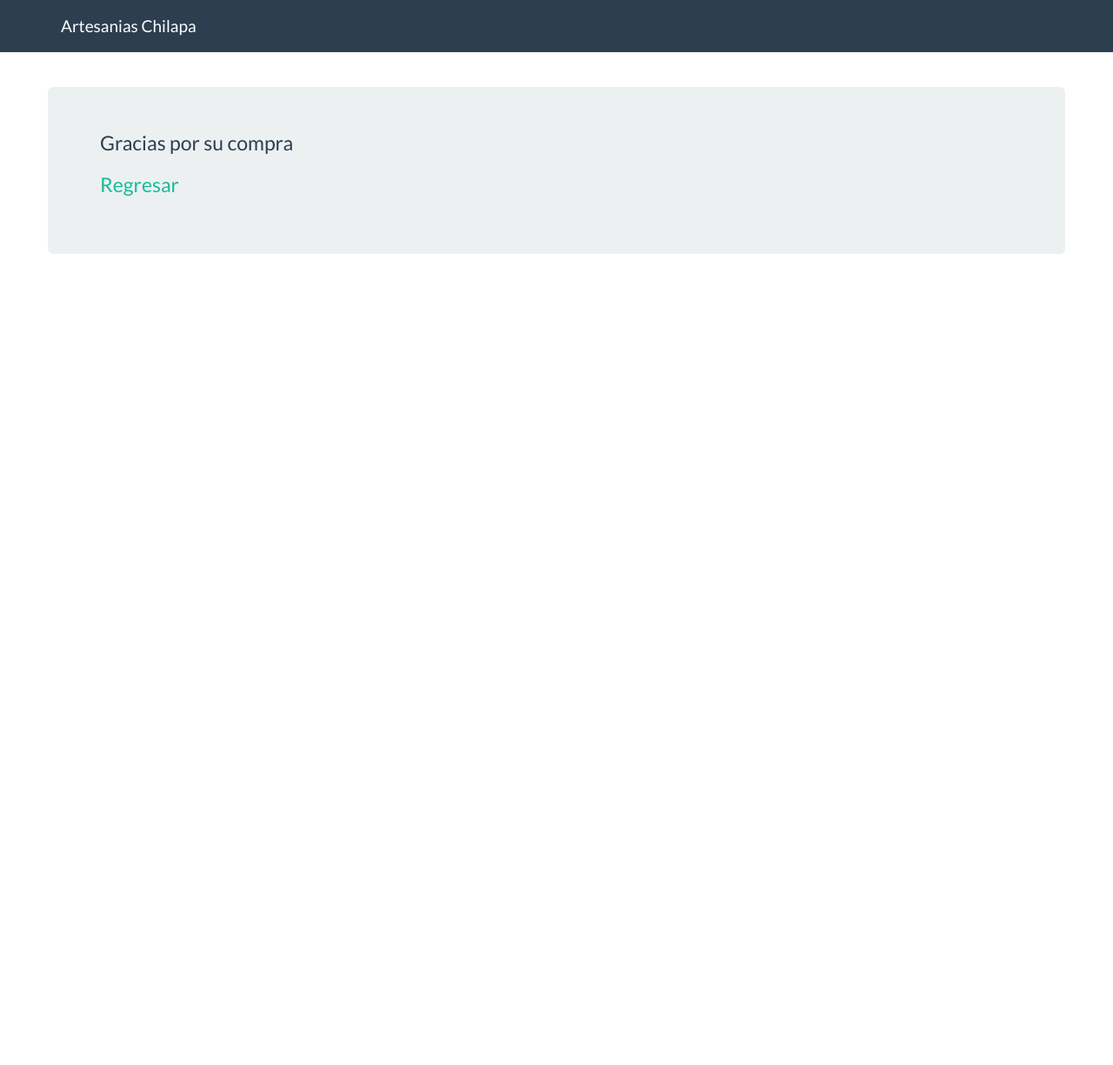
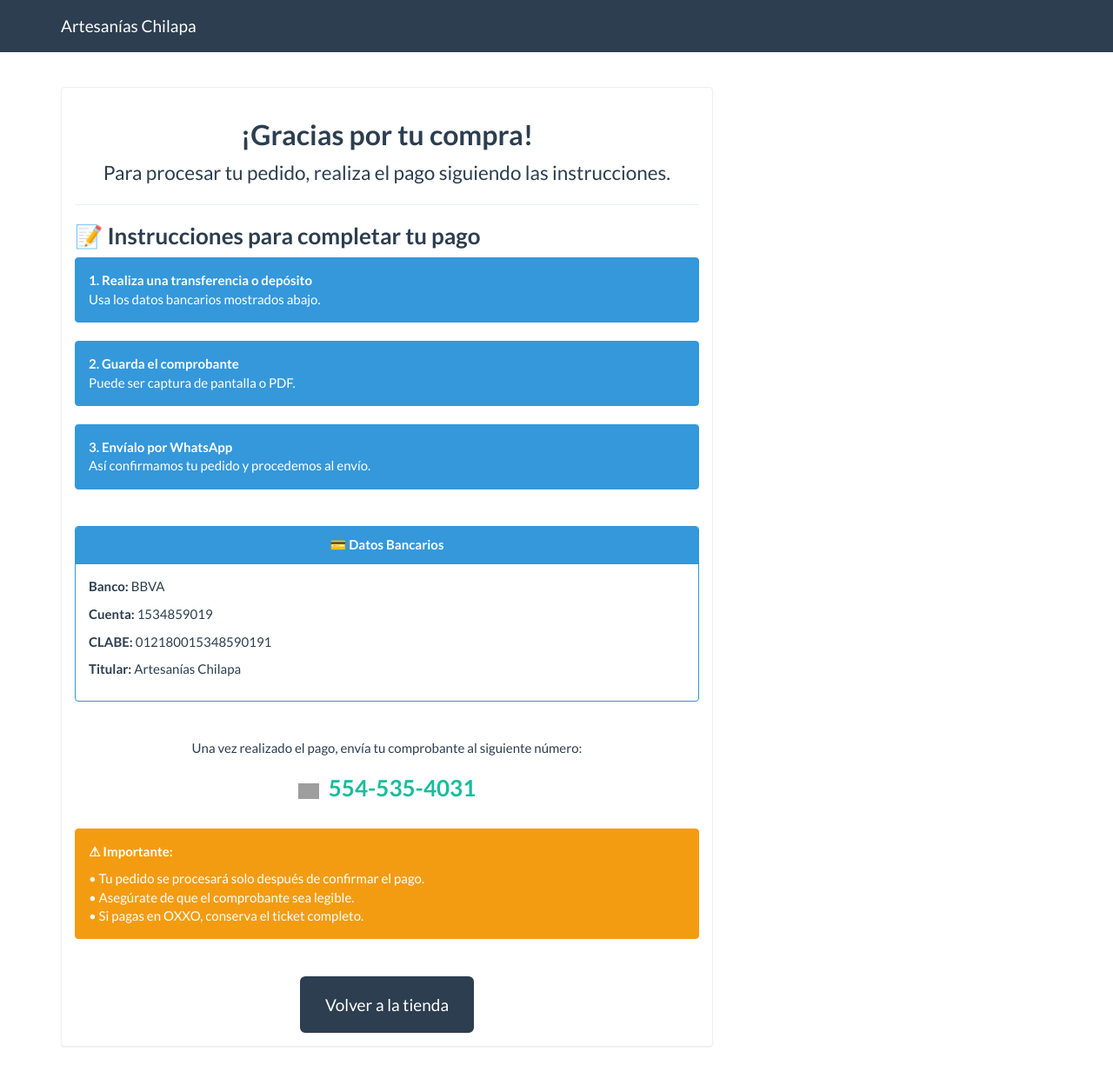
Before and after one commit to axelcodeds/tienda_artesanias, a PHP site: page /gracias.php in a window 1280 px wide. Shown: the whole page at 87% size. Before the commit the page ends 292 px from the top, so only its background shows below. Run offline with PHP 8.4, Linux system fonts and the light colour scheme; grey boxes are pictures that could not be loaded.

Commit message:
Update gracias.php

```diff
--- a/gracias.php
+++ b/gracias.php
@@ -1,57 +1,131 @@
 <?php
 session_start();
 require 'funciones.php';
-
 ?>
 <!DOCTYPE html>
-    <html lang="en">
+<html lang="es">
 <head>
     <meta charset="utf-8">
     <meta http-equiv="X-UA-Compatible" content="IE=edge">
     <meta name="viewport" content="width=device-width, initial-scale=1">
-        <meta name="description" content="">
-        <meta name="author" content="">
 
     <title>ARTESANIAS CHILAPA</title>
 
-
     <link rel="stylesheet" href="assets/css/bootstrap.min.css">
-        <link rel="stylesheet" href="assets/css/estilos.css">
 </head>
 
-    <body>
+<body class="bg-light">
 
-        <!-- Fixed navbar -->
+    <!-- Navbar -->
     <nav class="navbar navbar-default navbar-fixed-top">
         <div class="container">
             <div class="navbar-header">
-            <button type="button" class="navbar-toggle collapsed" data-toggle="collapse" data-target="#navbar" aria-expanded="false" aria-controls="navbar">
-                <span class="sr-only">Toggle navigation</span>
+
+                <button type="button" class="navbar-toggle collapsed" data-toggle="collapse"
+                        data-target="#navbar" aria-expanded="false" aria-controls="navbar">
+                    <span class="sr-only">Menú</span>
                     <span class="icon-bar"></span>
                     <span class="icon-bar"></span>
                     <span class="icon-bar"></span>
                 </button>
-            <a class="navbar-brand" href="index.php">Artesanias Chilapa</a>
+
+                <a class="navbar-brand" href="index.php">Artesanías Chilapa</a>
+            </div>
+        </div>
+    </nav>
+
+    <!-- Contenido -->
+    <div class="container" style="margin-top: 100px;">
+        <div class="row justify-content-center">
+            <div class="col-md-8">
+
+                <div class="panel panel-default">
+                    <div class="panel-body">
+
+                        <h2 class="text-center text-primary">
+                            <strong>¡Gracias por tu compra!</strong>
+                        </h2>
+
+                        <p class="text-center lead">
+                            Para procesar tu pedido, realiza el pago siguiendo las instrucciones.
+                        </p>
+
+                        <hr>
+
+                        <!-- Sección: Instrucciones -->
+                        <h3 class="text-primary"><strong>📝 Instrucciones para completar tu pago</strong></h3>
+
+                        <div class="alert alert-info">
+                            <strong>1. Realiza una transferencia o depósito</strong><br>
+                            Usa los datos bancarios mostrados abajo.
+                        </div>
+
+                        <div class="alert alert-info">
+                            <strong>2. Guarda el comprobante</strong><br>
+                            Puede ser captura de pantalla o PDF.
+                        </div>
+
+                        <div class="alert alert-info">
+                            <strong>3. Envíalo por WhatsApp</strong><br>
+                            Así confirmamos tu pedido y procedemos al envío.
+                        </div>
+
+                        <br>
+
+                        <!-- Datos bancarios -->
+                        <div class="panel panel-info">
+                            <div class="panel-heading text-center">
+                                <strong>💳 Datos Bancarios</strong>
+                            </div>
+                            <div class="panel-body">
+                                <p><strong>Banco:</strong> BBVA</p>
+                                <p><strong>Cuenta:</strong> 1534859019</p>
+                                <p><strong>CLABE:</strong> 012180015348590191</p>
+                                <p><strong>Titular:</strong> Artesanías Chilapa</p>
+                            </div>
+                        </div>
+
+                        <br>
+
+                        <!-- Teléfono -->
+                        <p class="text-center">
+                            Una vez realizado el pago, envía tu comprobante al siguiente número:
+                        </p>
+
+                	   <h3 class="text-center text-success">
+ 					   <img src="https://img.icons8.com/?size=100&id=uZWiLUyryScN&format=png&color=000000"
+   					      alt="WhatsApp" width="24px" style="vertical-align: middle; margin-right: 6px;">
+					    <strong>554-535-4031</strong>
+						</h3>
+
+                        <br>
+
+                        <!-- Advertencias -->
+                        <div class="alert alert-warning">
+                            <strong>⚠ Importante:</strong>
+                            <ul class="list-unstyled" style="margin-top: 10px;">
+                                <li>• Tu pedido se procesará solo después de confirmar el pago.</li>
+                                <li>• Asegúrate de que el comprobante sea legible.</li>
+                                <li>• Si pagas en OXXO, conserva el ticket completo.</li>
+                            </ul>
+                        </div>
+
+                        <br>
+
+                        <!-- Botón volver -->
+                        <div class="text-center">
+                            <a href="index.php" class="btn btn-primary btn-lg">
+                                Volver a la tienda
+                            </a>
                         </div>
 
                     </div>
-        </nav>
-
-        <div class="container" id="main">
-            <div class="row">
-                <div class="jumbotron">
-                    <p>Gracias por su compra</p>
-                    <p>
-                        <a href="index.php">Regresar</a>
-                    </p>
                 </div>
 
-
-
+            </div>
+        </div>
     </div>
 
-
-        </div>
     <script src="assets/js/jquery.min.js"></script>
     <script src="assets/js/bootstrap.min.js"></script>
 
```
Lines whose indentation alone changed are shown as unchanged.
